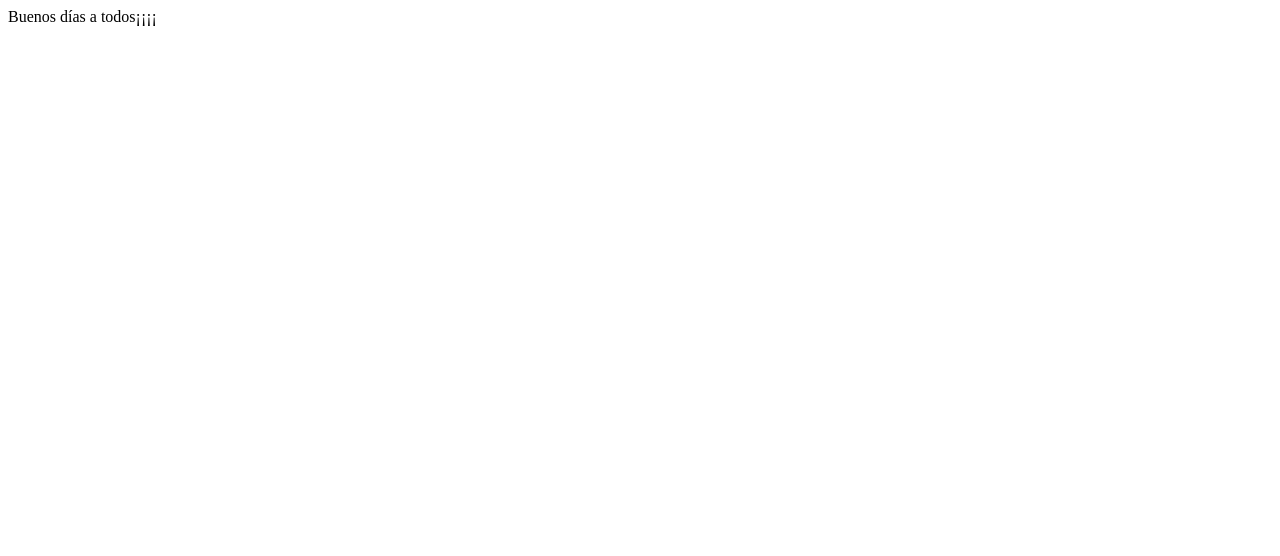
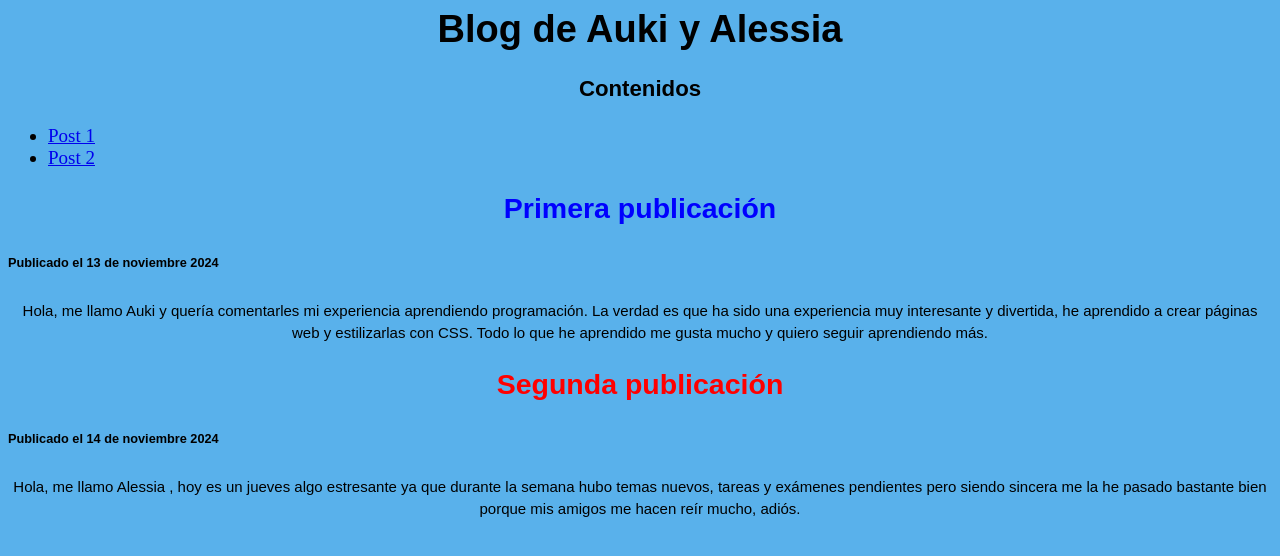
Before and after one commit to Aukigamer/Aukigamer.github.io, a plain HTML site: page index.html in a window 1280 px wide. Drawn offline with Linux system fonts and the light colour scheme.

Commit message:
Update index.html

```diff
--- a/index.html
+++ b/index.html
@@ -1,5 +1,51 @@
 <html>
-  <body>
-    Buenos días a todos¡¡¡¡
-  </body>
+    <head>
+        <meta charset="utf-8">
+        <title>Project: Blog</title>
+        <style>
+        body {
+            font-size:19px;
+    background-color:rgb(89, 177, 235);
+        }
+            .texto{
+                 font-family: sans-serif;
+            font-size: 15px;
+            line-height: 1.5em;
+            text-align: center;
+            }
+            .titulo{
+                font-family:Arial;
+                text-align: center;
+
+            }
+
+            #post1{ color:rgb(0, 0, 255);
+                font-family:Arial;
+                text-align: center;}
+             #post2{  color:rgb(255, 0, 0);
+                font-family:Arial;
+                text-align: center;}
+            .fecha{font-family:Arial;}
+        </style>
+    </head>
+    <body>
+
+        <h1 class="titulo">Blog de Auki y Alessia</h1>
+
+        <h3 class="titulo">Contenidos</h3>
+        <ul>
+            <li><a href="#post1">Post 1</a></li>
+            <li><a href="#post2">Post 2</a></li>
+        </ul>
+
+        <h2 id="post1">Primera publicación</h2>
+         <h6 class="fecha">Publicado el 13 de noviembre 2024</h6>
+        <p class="texto">Hola, me llamo Auki y quer&iacute;a comentarles mi experiencia aprendiendo programaci&oacute;n. La verdad es que ha sido una experiencia muy interesante y divertida, he aprendido a crear p&aacute;ginas web y estilizarlas con CSS. Todo lo que he aprendido me gusta mucho y quiero seguir aprendiendo m&aacute;s.</p>
+
+         <h2 id="post2">Segunda publicación</h2>
+        <h6 class="fecha">Publicado el 14 de noviembre 2024</h6>
+
+        <p class="texto">Hola, me llamo Alessia , hoy es un jueves algo estresante ya que durante la semana hubo temas nuevos, tareas y ex&aacute;menes pendientes pero siendo sincera me la he pasado bastante bien porque mis amigos me hacen re&iacute;r mucho, adi&oacute;s. </p>
+
+    </body>
 </html>
```
